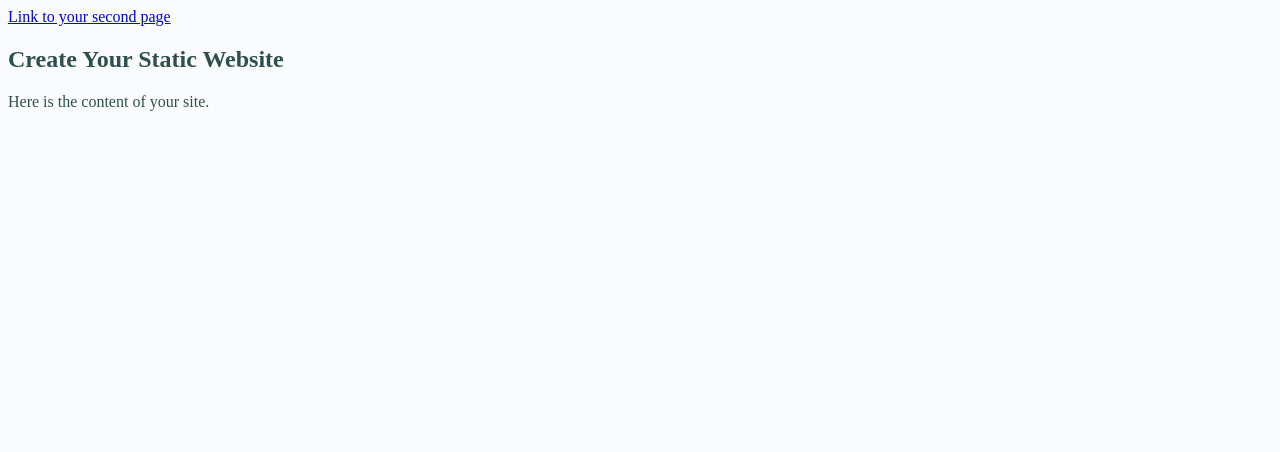
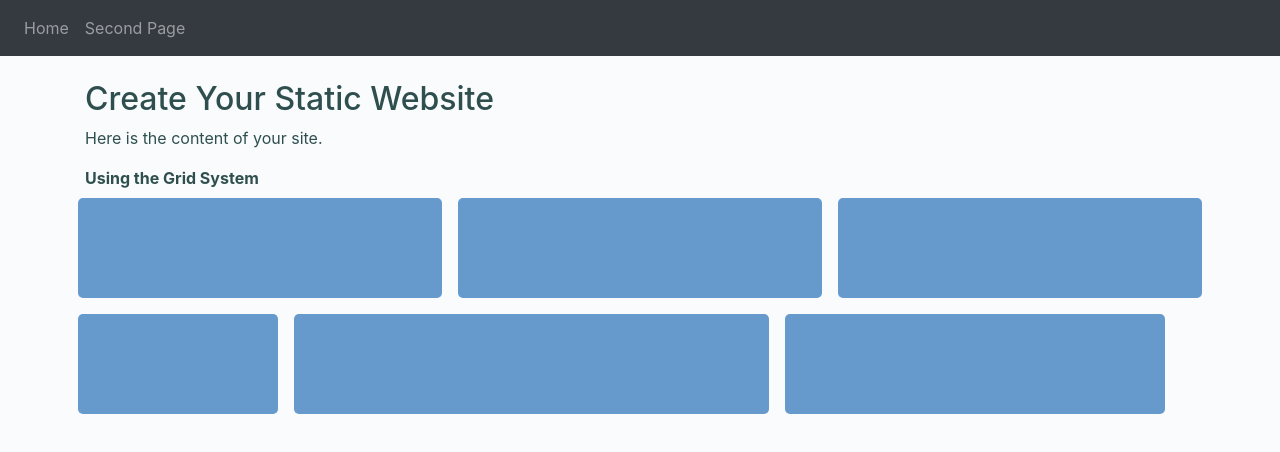
Before and after one commit to corydonbaylor/website-tutorial, a plain HTML site: page index.html in a window 1280 px wide. Drawn offline with nearby package versions, Linux system fonts and the light colour scheme.

Commit message:
added bootstrap

```diff
--- a/index.html
+++ b/index.html
@@ -2,14 +2,46 @@
 
 <head>
     <title>Example</title>
+    <!-- Latest compiled and minified CSS -->
+    <link rel="stylesheet" href="https://maxcdn.bootstrapcdn.com/bootstrap/4.5.2/css/bootstrap.min.css">
+    <!-- jQuery library -->
+    <script src="https://ajax.googleapis.com/ajax/libs/jquery/3.5.1/jquery.min.js"></script>
+    <!-- Popper JS -->
+    <script src="https://cdnjs.cloudflare.com/ajax/libs/popper.js/1.16.0/umd/popper.min.js"></script>
+    <!-- Latest compiled JavaScript -->
+    <script src="https://maxcdn.bootstrapcdn.com/bootstrap/4.5.2/js/bootstrap.min.js"></script>
+
+    <!-- Our CSS -->
     <link rel="stylesheet" href="styles/style.css">
+
 </head>
 
 <body class="page-style">
-    <div>
-        <a href="pages/second.html">Link to your second page</a>
+    <nav class="navbar navbar-expand-sm navbar-dark bg-dark">
+        <ul class="navbar-nav">
+            <li class="nav-item">
+                <a class="nav-link" href="index.html">Home</a>
+            </li>
+            <li class="nav-item">
+                <a class="nav-link" href="pages/second.html">Second Page</a>
+            </li>
+        </ul>
+    </nav>
+    <div class="container">
+        <br>
         <h2>Create Your Static Website</h2>
         <p>Here is the content of your site.</p>
+        <strong>Using the Grid System</strong>
+        <div class="row">
+            <div class="col m-2 examples"></div>
+            <div class="col m-2 examples"></div>
+            <div class="col m-2 examples"></div>
+        </div>
+        <div class="row">
+            <div class="col-2 m-2 examples"></div>
+            <div class="col-5 m-2 examples"></div>
+            <div class="col-4 m-2 examples"></div>
+        </div>
     </div>
 </body>
 
--- a/styles/style.css
+++ b/styles/style.css
@@ -2,3 +2,11 @@
     background-color:#f9fbfd;
     color:#2F4F4F;
 }
+
+.examples {
+    background-color: #6699cc;
+    color: white;
+    border-radius: 5px;
+    height: 100px;
+    min-width: 200px;
+}
```
Also changed, not shown: pages/second.html (+23 -3 lines).
